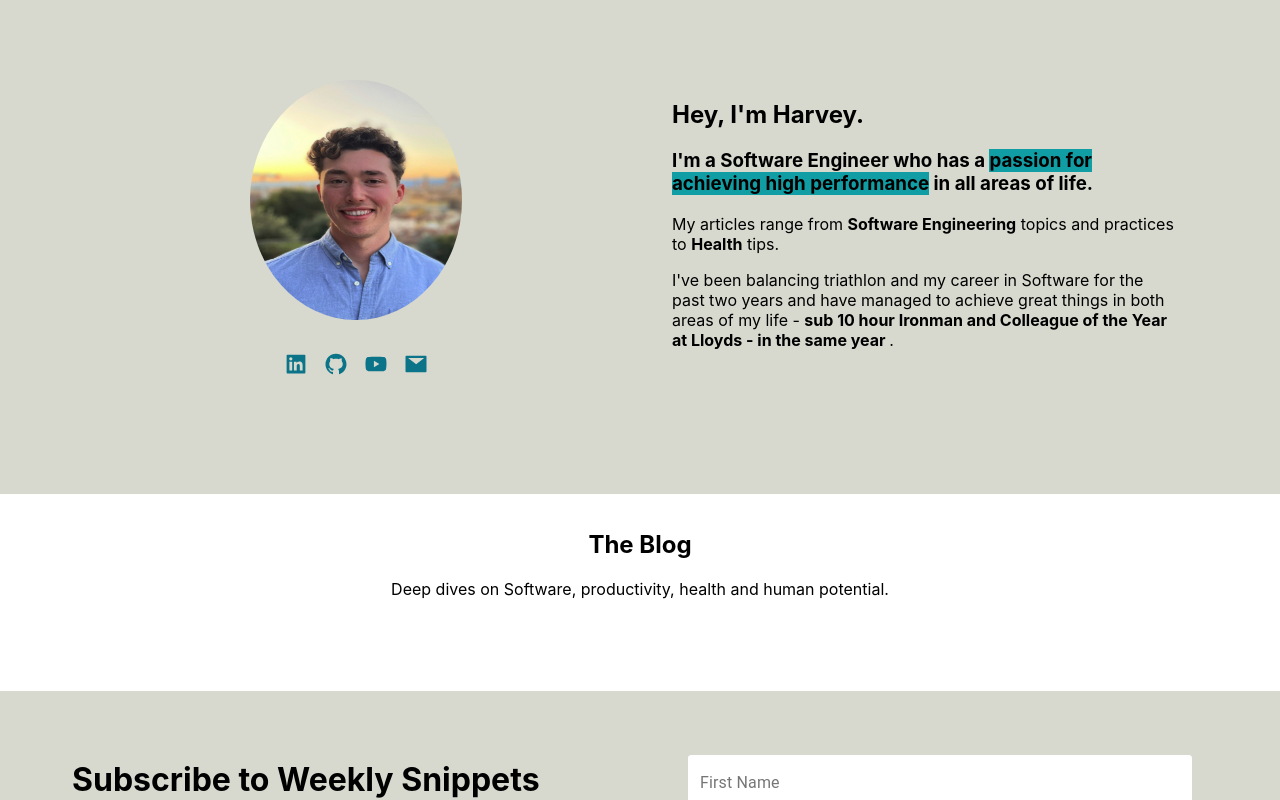
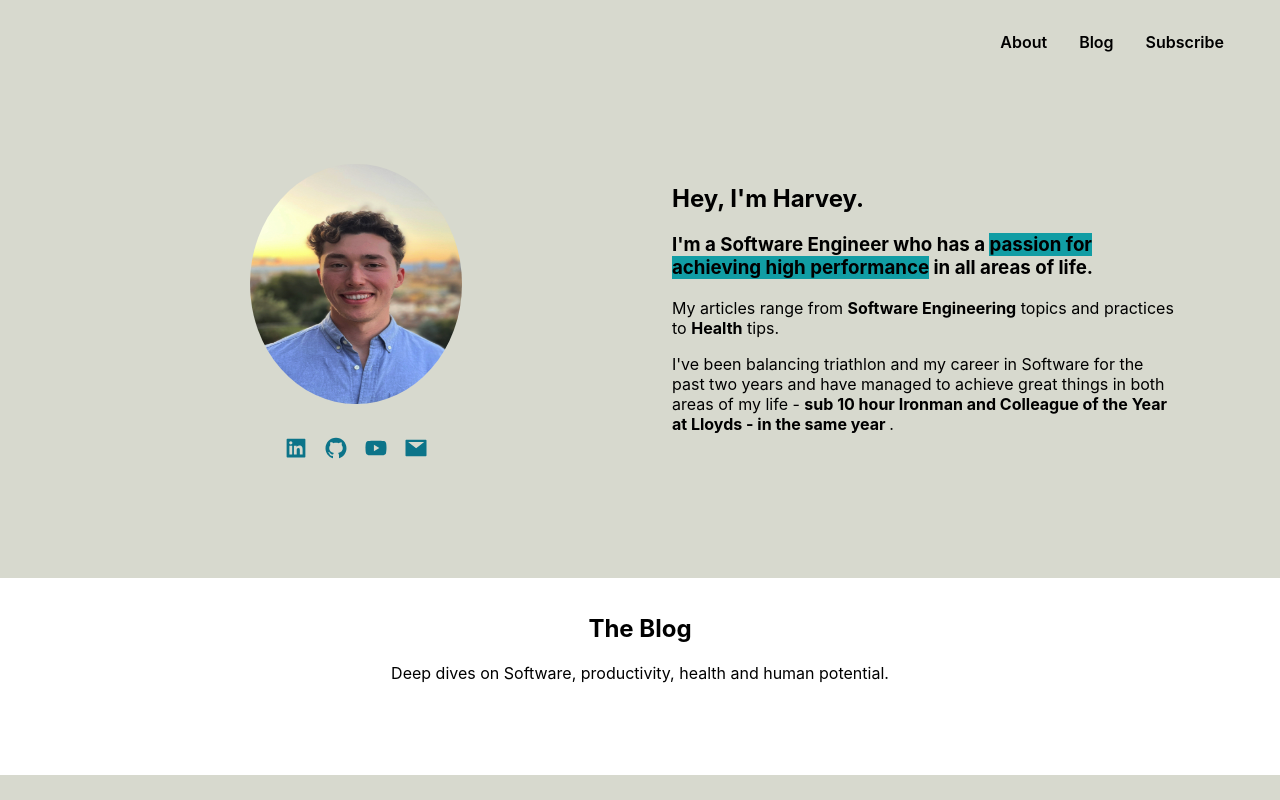
Before and after one commit to Harvey-Mackie/blog-client, a React (Create React App) app: page / in a window 1280 px wide. Shown: the top 800 px of the page. Built offline with nearby package versions, Linux system fonts and the light colour scheme.

Commit message:
feat: add navbar

```diff
--- /dev/null
+++ b/src/components/Navbar.tsx
@@ -0,0 +1,36 @@
+import { Container, makeStyles } from '@material-ui/core';
+import { NavHashLink } from 'react-router-hash-link';
+
+const useStyles = makeStyles(theme => ({
+    container:{
+        backgroundColor: "#d7d9ceff",
+        fontWeight: 600,
+        padding: "1rem"
+    },
+    navItems:{
+        padding: "1rem",
+        textDecoration: "none"
+    }
+}))
+
+export interface INavbarProps {
+}
+
+
+export default function Navbar (props: INavbarProps) {
+
+    const styles = useStyles();
+    const navItems = ['About', 'Blog', 'Subscribe'];
+
+    return (
+    <nav className={styles.container}>
+        <Container style={{display: "flex", justifyContent: "flex-end"}}>
+            {navItems.map((item) => (
+            <NavHashLink className={styles.navItems} key={item} to={`/#${item}`}>
+                {item}
+            </NavHashLink>
+            ))}
+        </Container>
+    </nav>
+)
+}
--- a/src/pages/HomePage.tsx
+++ b/src/pages/HomePage.tsx
@@ -2,12 +2,14 @@ import { FunctionComponent } from 'react'
 import About from '../components/About'
 import BlogList from '../components/BlogList'
 import Footer from '../components/Footer'
+import Navbar from '../components/Navbar'
 
 interface HomePageProps {}
 
 const HomePage: FunctionComponent<HomePageProps> = () => {
   return (
     <div>
+      <Navbar/>
       <About />
       <BlogList />
       <Footer />
```
